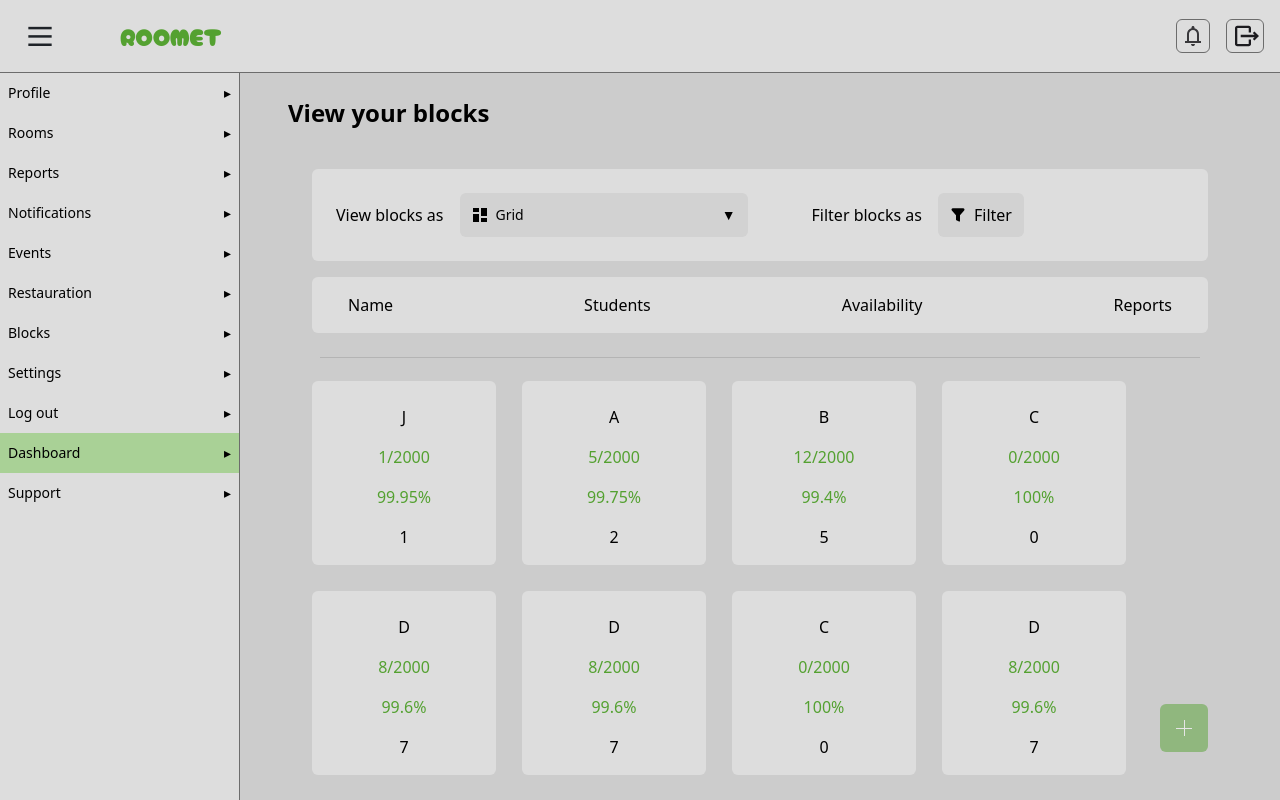
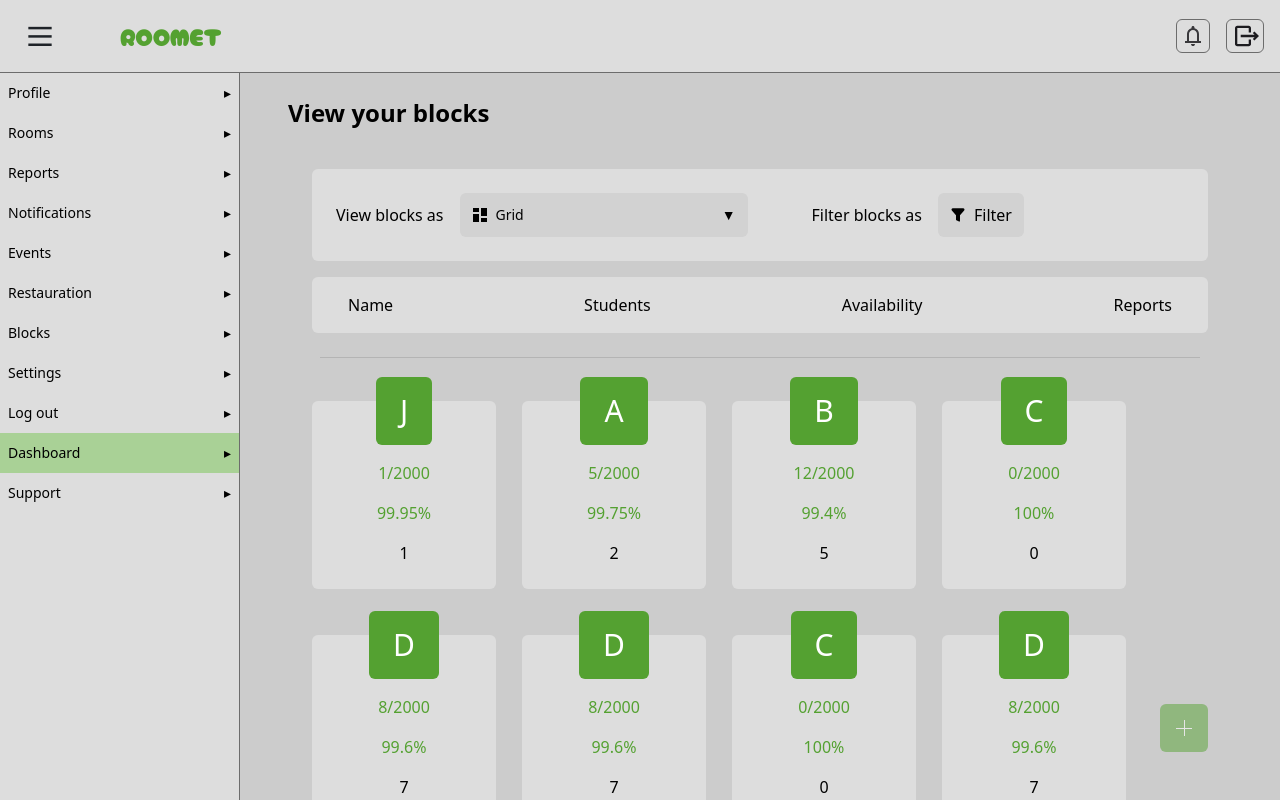
Before and after one commit to KMalek101/Roomet-front, a Next.js app: page /dashboard in a window 1280 px wide. Built offline with nearby package versions, Linux system fonts and the light colour scheme.

Commit message:
Updated the viewBlocks gridcard

```diff
--- a/src/components/blocks/BlockGridCard.jsx
+++ b/src/components/blocks/BlockGridCard.jsx
@@ -1,7 +1,7 @@
 export default function BlockGridCard({ name, students, maxStudents, availability, reports}) {
     return(
-        <div className="flex flex-col w-46 gap-4 h-46 bg-[var(--secondary-color)] p-6 rounded-md items-center cursor-pointer">
-            <p>{name}</p>
+        <div className="flex flex-col w-46 gap-4 bg-[var(--secondary-color)] p-6 rounded-md items-center cursor-pointer mt-5">
+            <p className="bg-[var(--green-color)] text-[var(--w-color)] py-4 px-6 rounded-md text-3xl -mt-12">{name}</p>
             <p className={`${students === maxStudents ? "text-[var(--r-color)]" : "text-[var(--green-color)]"}`}>{students}/{maxStudents}</p>
             <p className={`${availability === 0 ? "text-[var(--r-color)]" : "text-[var(--green-color)]"}`}>{availability}%</p>
             <p>{reports}</p>
```
